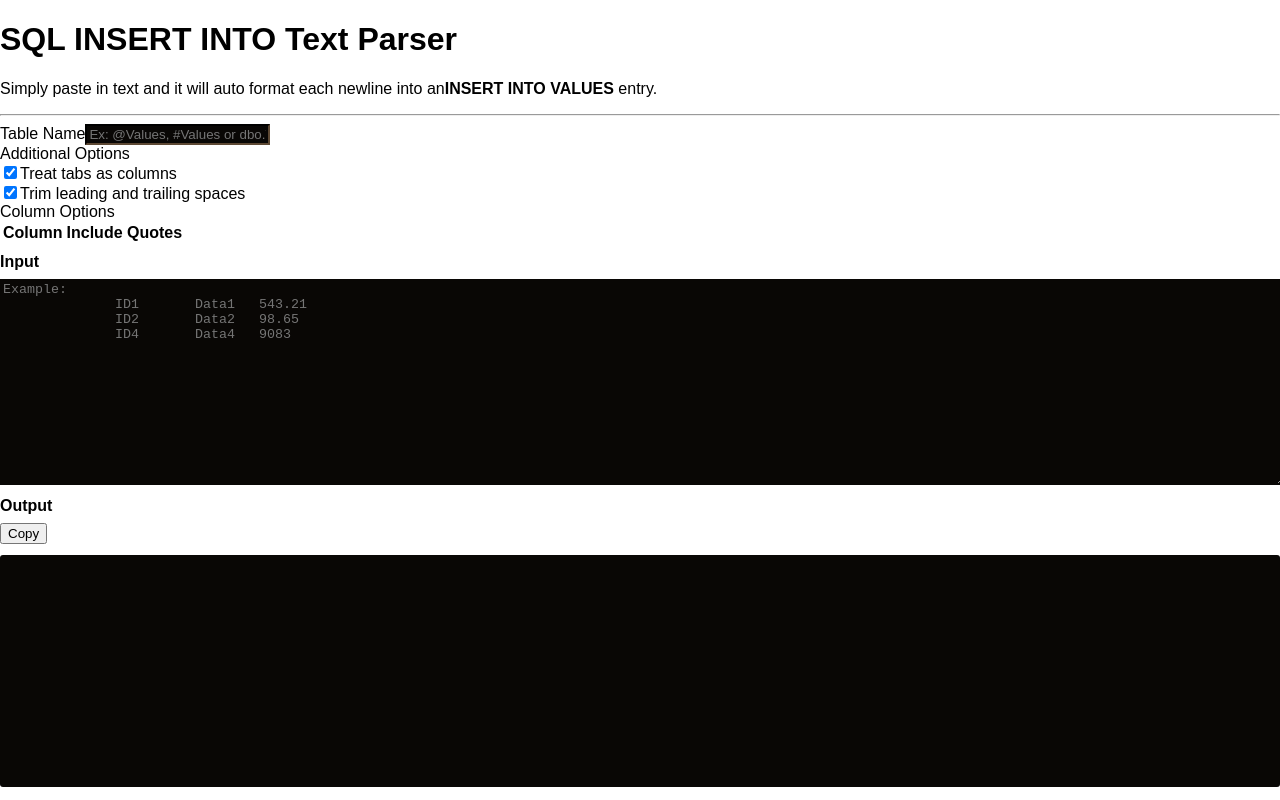
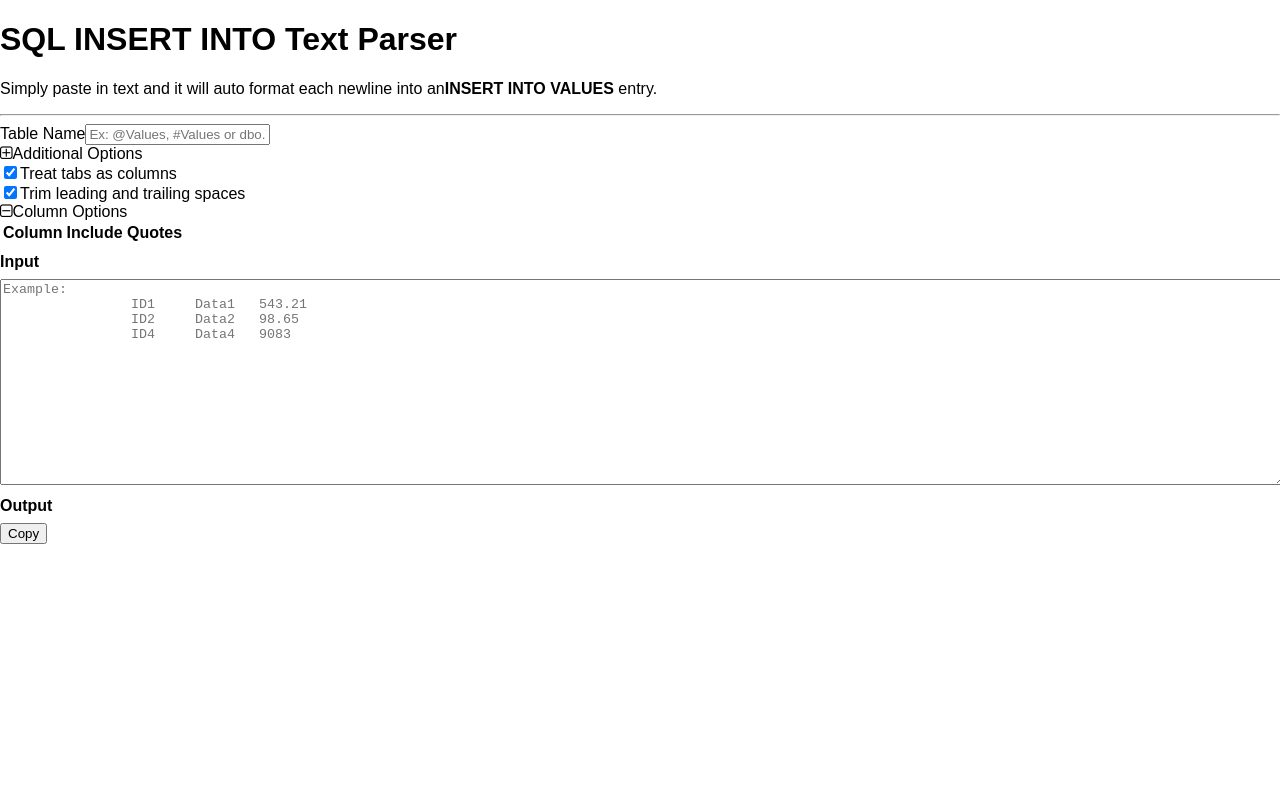
Before and after one commit to taylordevereaux/sql-text-to-insert, a React (Create React App) app: page / in a window 1280 px wide. Built offline with nearby package versions, Linux system fonts and the light colour scheme.

Commit message:
Updates to app conversion to react.

```diff
--- a/public/index.html
+++ b/public/index.html
@@ -19,6 +19,8 @@
       work correctly both with client-side routing and a non-root public URL.
       Learn how to configure a non-root public URL by running `npm run build`.
     -->
+    <link rel='stylesheet prefetch' href='https://cdnjs.cloudflare.com/ajax/libs/font-awesome/4.7.0/css/font-awesome.css'>
+
     <title>React App</title>
   </head>
   <body>
--- a/src/App.css
+++ /dev/null
@@ -1,28 +0,0 @@
-.App {
-  text-align: center;
-}
-
-.App-logo {
-  animation: App-logo-spin infinite 20s linear;
-  height: 80px;
-}
-
-.App-header {
-  background-color: #222;
-  height: 150px;
-  padding: 20px;
-  color: white;
-}
-
-.App-title {
-  font-size: 1.5em;
-}
-
-.App-intro {
-  font-size: large;
-}
-
-@keyframes App-logo-spin {
-  from { transform: rotate(0deg); }
-  to { transform: rotate(360deg); }
-}
--- a/src/App.js
+++ b/src/App.js
@@ -21,8 +21,8 @@ class App extends Component {
               <input name="tableName" className="form-control" id="tableName" type="text" placeholder="Ex: @Values, #Values or dbo.Values" />
             </div>
             <label data-toggle="collapse" data-target="#additionalOptions" aria-expanded="false" aria-controls="additionalOptions">
-              <i className="fa fa-plus-square-o collapsed" aria-hidden="true"></i>
-              <i className="fa fa-minus-square-o expanded" aria-hidden="true"></i>
+              <i className="fa fa-plus-square-o pr-2 collapsed" aria-hidden="true"></i>
+              <i className="fa fa-minus-square-o pr-2 expanded" aria-hidden="true"></i>
               Additional Options
             </label>
             <div id="additionalOptions" className="collapse" aria-expanded="false" aria-controls="additionalOptions">
@@ -41,8 +41,8 @@ class App extends Component {
             </div>
           </div>
           <label data-toggle="collapse" data-target="#columnOptionsForm" aria-expanded="true" aria-controls="columnOptionsForm">
-            <i className="fa fa-plus-square-o collapsed" aria-hidden="true"></i>
-            <i className="fa fa-minus-square-o expanded" aria-hidden="true"></i>
+            <i className="fa fa-plus-square-o pr-2 collapsed" aria-hidden="true"></i>
+            <i className="fa fa-minus-square-o pr-2 expanded" aria-hidden="true"></i>
             Column Options
           </label>
           <div className="collapse show" id="columnOptionsForm" aria-expanded="true" aria-controls="columnOptionsForm">
@@ -66,11 +66,13 @@ class App extends Component {
           </div>
           <div className="row">
             <div className="col">
-              <textarea id="input" placeholder={`Example:
-              ID1	Data1	543.21
-              ID2	Data2	98.65
-              ID4	Data4	9083
-              `}></textarea>
+              <div className="form-group">
+                <textarea id="input" className="form-control" placeholder={`Example:
+                ID1	Data1	543.21
+                ID2	Data2	98.65
+                ID4	Data4	9083
+                `}></textarea>
+              </div>
             </div>
           </div>
           <div className="row justify-content-between">
--- a/src/index.css
+++ b/src/index.css
@@ -2,12 +2,6 @@ body {
   margin: 0;
   padding: 0;
   font-family: sans-serif;
-}
-
-textarea, input, pre, .form-control, .form-control:focus {
-  background-color: #090705;
-  border-color: #090705;
-  color: #E9ECF0;
 }
 
 .section-label {
@@ -29,7 +23,7 @@ textarea, input, pre, .form-control, .form-control:focus {
   overflow: auto;
   font-size: 85%;
   line-height: 1.45;
-  background-color: #090705;
+  /* background-color: #090705; */
   border-radius: 3px;
 }
 
--- a/src/index.js
+++ b/src/index.js
@@ -4,14 +4,13 @@ import App from './App';
 
 // Dependencies
 import $ from 'jquery';
-import '../node_modules/bootstrap/dist/js/bootstrap';
+import '../node_modules/bootstrap/dist/js/bootstrap.js';
 
 // Theme
 import '@tdevereaux_/black-matter-theme';
 // Additional Styles
 import './index.css';
 
-
 import registerServiceWorker from './registerServiceWorker';
 
 
```
Also changed, not shown: package.json (+6 -6 lines), src/App.scss (added), 1 other file (tests, documents, lock files or other folders).
